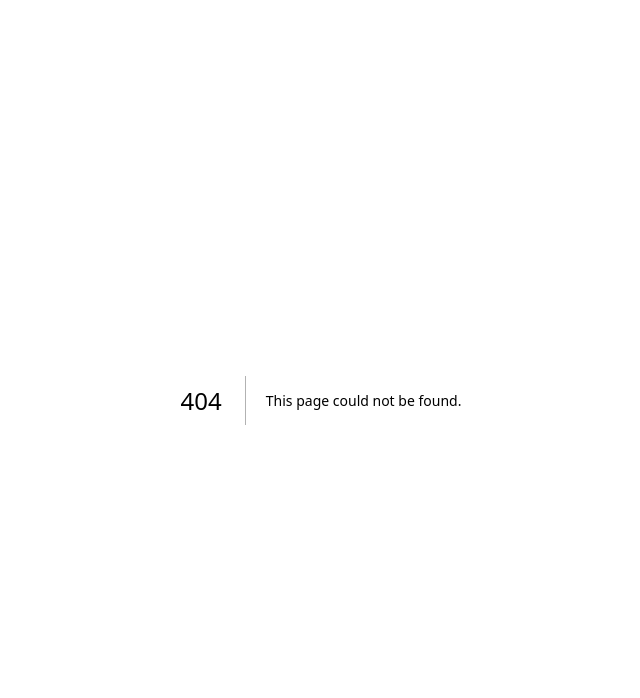
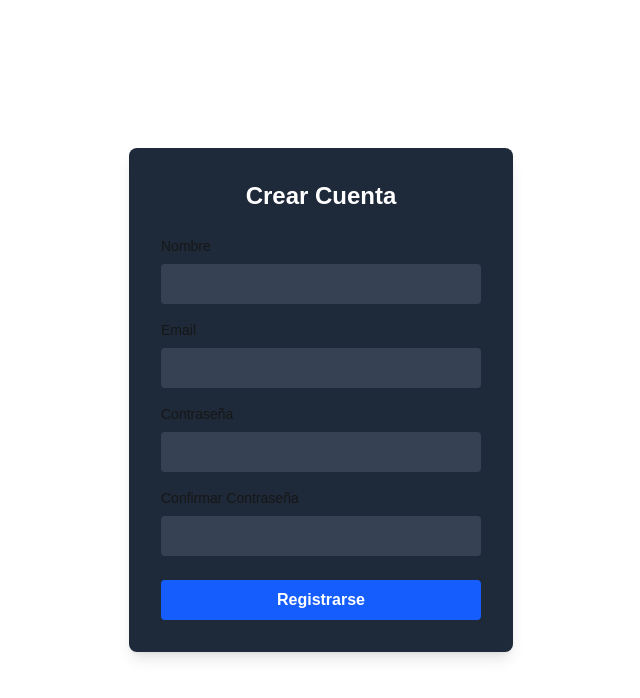
Before and after one commit to Jhonatanjacome07/resumidor-yt-ia, a Next.js app in the folder frontend/: page /register in a window 1280 px wide. Before the commit this address had no page. Shown: the top 698 px of the page, without its empty margins (319-959 px from the left). Built offline with nearby package versions, Linux system fonts and the light colour scheme.

Commit message:
feat(frontend): build functional registration page

```diff
--- /dev/null
+++ b/frontend/app/register/page.tsx
@@ -0,0 +1,133 @@
+"use client";
+
+import { useState } from "react";
+import axios from "axios";
+
+export default function RegisterPage() {
+  const [name, setName] = useState("");
+  const [email, setEmail] = useState("");
+  const [password, setPassword] = useState("");
+  const [password_confirmation, setPasswordConfirmation] = useState("");
+
+  const handleSubmit = async (event: React.FormEvent) => {
+    event.preventDefault();
+
+    try {
+      await axios.get("http://localhost:8000/sanctum/csrf-cookie", {
+        withCredentials: true,
+      });
+    } catch (error) {
+      console.error("¡Error al obtener la cookie CSRF!", error);
+      alert("Error de conexión con el servidor. Revisa la consola.");
+      return;
+    }
+
+    const formData = {
+      name,
+      email,
+      password,
+      password_confirmation,
+    };
+
+    try {
+      const response = await axios.post(
+        "http://localhost:8000/api/register",
+        formData,
+        {
+          headers: {
+            Accept: "application/json",
+          },
+          withCredentials: true,
+        }
+      );
+
+      console.log("¡Usuario registrado con éxito!", response);
+      alert("¡Registro exitoso! Revisa tu base de datos.");
+    } catch (error) {
+      console.error("¡Error en el registro!", error);
+
+      if (axios.isAxiosError(error) && error.response) {
+        console.error("Datos del error:", error.response.data);
+        alert(`Error: ${error.response.data.message}`);
+      } else {
+        alert("Ocurrió un error inesperado.");
+      }
+    }
+  };
+
+  return (
+    <div className="flex justify-center items-center min-h-screen">
+      <form
+        onSubmit={handleSubmit}
+        className="p-8 bg-gray-800 rounded-lg shadow-lg w-96"
+      >
+        <h2 className="text-2xl font-bold mb-6 text-white text-center">
+          Crear Cuenta
+        </h2>
+        {/* Campo de Nombre */}
+        <div className="mb-4">
+          <label className="block text-sm font-medium mb-2" htmlFor="name">
+            Nombre
+          </label>
+          <input
+            id="name"
+            type="text"
+            value={name}
+            onChange={(e) => setName(e.target.value)}
+            className="w-full p-2 rounded bg-gray-700 text-white"
+          />
+        </div>
+        {/* Campo de Email */}
+        <div className="mb-4">
+          <label className="block text-sm font-medium mb-2" htmlFor="email">
+            Email
+          </label>
+          <input
+            id="email"
+            type="email"
+            value={email}
+            onChange={(e) => setEmail(e.target.value)}
+            className="w-full p-2 rounded bg-gray-700 text-white"
+          />
+        </div>
+        {/* Campo de Password */}
+        <div className="mb-4">
+          <label className="block text-sm font-medium mb-2" htmlFor="password">
+            Contraseña
+          </label>
+          <input
+            id="password"
+            type="password"
+            value={password}
+            onChange={(e) => setPassword(e.target.value)}
+            className="w-full p-2 rounded bg-gray-700 text-white"
+          />
+        </div>
+        {/* Campo de Confirmación de Password */}
+        <div className="mb-6">
+          <label
+            className="block text-sm font-medium mb-2"
+            htmlFor="password_confirmation"
+          >
+            Confirmar Contraseña
+          </label>
+          <input
+            id="password_confirmation"
+            type="password"
+            value={password_confirmation}
+            onChange={(e) => setPasswordConfirmation(e.target.value)}
+            className="w-full p-2 rounded bg-gray-700 text-white"
+          />
+        </div>
+
+        {/* Botón de Registro */}
+        <button
+          type="submit"
+          className="w-full bg-blue-600 hover:bg-blue-700 text-white font-bold py-2 px-4 rounded"
+        >
+          Registrarse
+        </button>
+      </form>
+    </div>
+  );
+}
--- a/frontend/package.json
+++ b/frontend/package.json
@@ -9,6 +9,7 @@
     "lint": "eslint"
   },
   "dependencies": {
+    "axios": "^1.13.2",
     "next": "16.0.3",
     "react": "19.2.0",
     "react-dom": "19.2.0"
```
Also changed, not shown: 1 other file (tests, documents, lock files or other folders).
